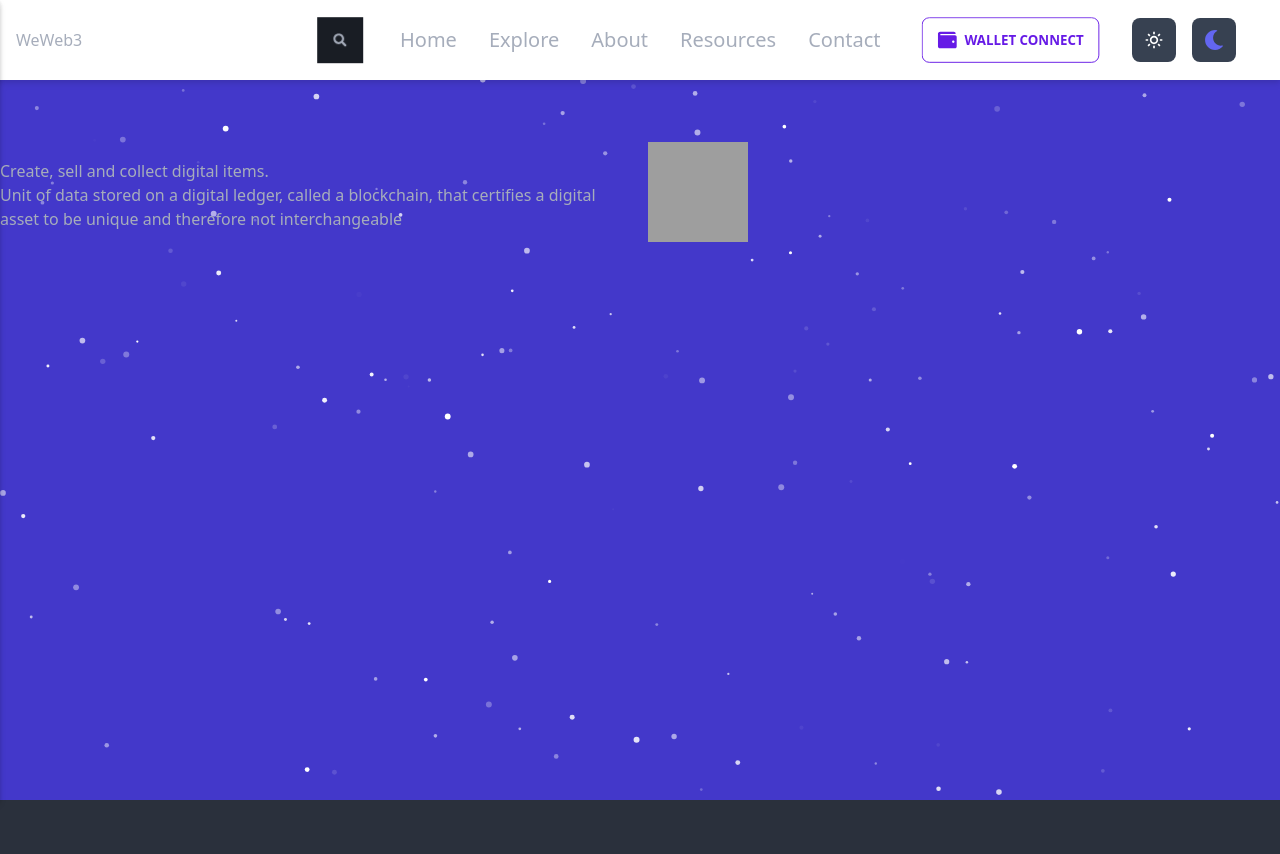
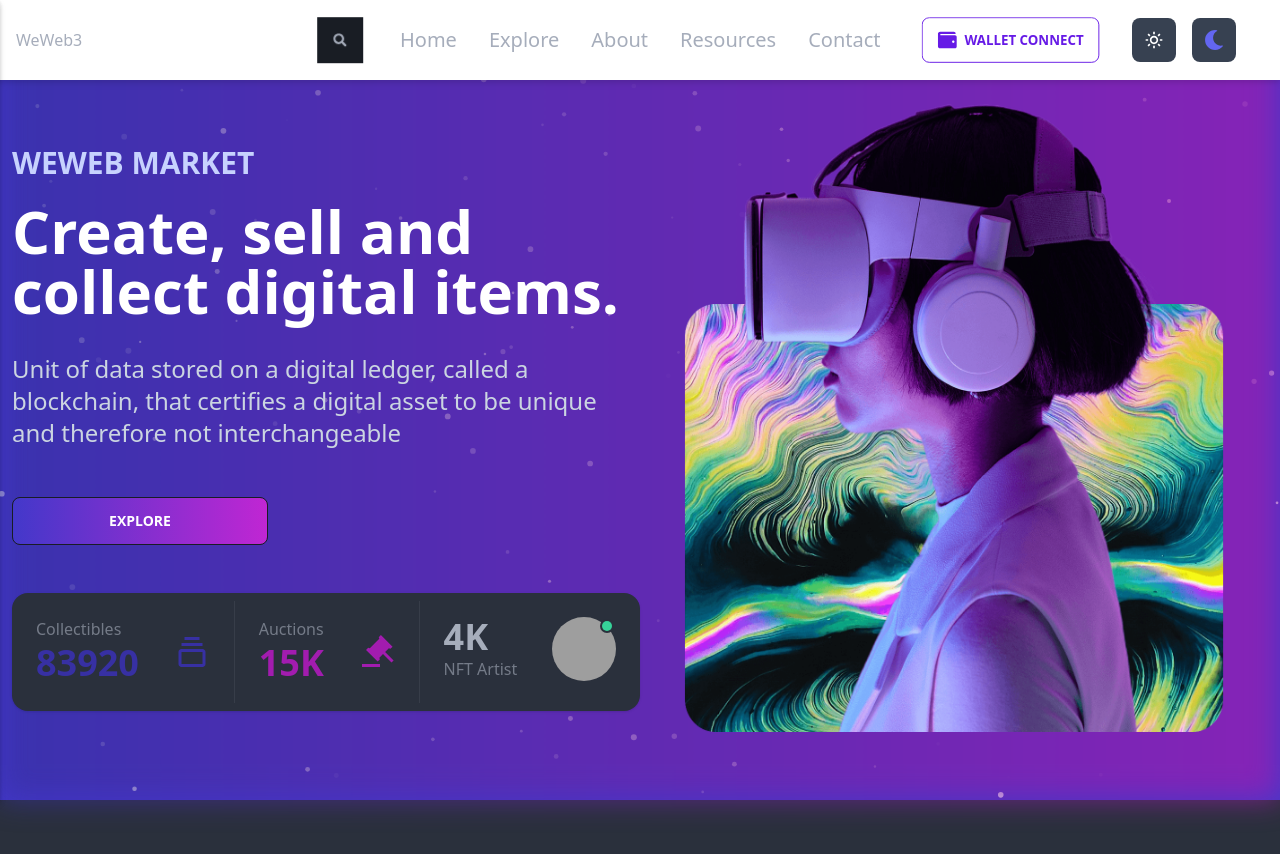
Before and after one commit to ShrJamal/nft-marketplace, a Next.js app: page / in a window 1280 px wide. Shown: the top 854 px of the page. Built offline with nearby package versions, Linux system fonts and the light colour scheme; grey boxes are pictures that could not be loaded.

Commit message:
[NFT-3] :sparkles: : Create and design Article 1 - Home page

```diff
--- a/src/components/home/Article-1.tsx
+++ b/src/components/home/Article-1.tsx
@@ -1,27 +1,101 @@
 import Image from 'next/image'
 import React from 'react'
+import { BiCollection } from 'react-icons/bi'
+import { RiAuctionFill } from 'react-icons/ri'
+import vr from '../../public/images/vr.png'
 
 export default function Article_1() {
   return (
-    <article className="container">
-      <div className="grid grid-cols-2 gap-4">
-        <div className="w-full flex justify-center items-center">
-          <div>
-            <h1>Create, sell and collect digital items.</h1>
-            <div>
-              Unit of data stored on a digital ledger, called a blockchain, that
-              certifies a digital asset to be unique and therefore not
-              interchangeable
+    <article>
+      <div
+        style={{ position: 'absolute', top: 0, opacity: 0.7, zIndex: -1 }}
+        className="w-full
+    h-full
+    relative
+    before:absolute
+    before:w-full
+    before:h-full
+    before:-z-10
+    before:bg-gradient-to-r
+    before:from-indigo-800
+    before:to-fuchsia-700
+    before:left-0
+    before:top-0
+    before:blur-[15px]"
+      ></div>
+      <div className="container mx-auto py-12 mt-12 md:mt-14 px-3">
+        <div className="w-full md:flex">
+          <div className="w-full min-h-full md:w-1/2 flex justify-center items-center">
+            <div className="w-full">
+              <div className="flex justify-between md:block items-center w-full">
+                <h1 className="uppercase font-bold text-indigo-200 text- xl md:text-3xl my-5 w-auto">
+                  weweb market
+                </h1>
+                <div className="md:hidden mb-5">
+                  <Image
+                    src={vr}
+                    alt="women-with-vr"
+                    width={200}
+                    height={200}
+                    priority
+                  />
+                </div>
+              </div>
+              <h1 className="text-white font-bold	text-3xl md:text-6xl	">
+                Create, sell and collect digital items.
+              </h1>
+              <div className="mt-8 text-slate-300 font-normal text-xl md:text-2xl">
+                Unit of data stored on a digital ledger, called a blockchain,
+                that certifies a digital asset to be unique and therefore not
+                interchangeable
+              </div>
+              <div className="md:mt-12 mt-8">
+                <button className="btn btn-wide bg-gradient-to-r from-indigo-700 to-fuchsia-600 text-white">
+                  Explore
+                </button>
+              </div>
+              <div className="md:mt-12 mt-8 w-full  md:px-0 ">
+                <div className="stats stats-vertical lg:stats-horizontal shadow w-full md:py-2">
+                  <div className="stat ">
+                    <div className="stat-figure text-indigo-800">
+                      <BiCollection className="text-4xl" />
+                    </div>
+                    <div className="stat-title">Collectibles</div>
+                    <div className="stat-value text-indigo-800">83920</div>
+                  </div>
+
+                  <div className="stat">
+                    <div className="stat-figure text-fuchsia-700">
+                      <RiAuctionFill className="text-4xl" />
+                    </div>
+                    <div className="stat-title">Auctions</div>
+                    <div className="stat-value text-fuchsia-700">15K</div>
+                  </div>
+
+                  <div className="stat">
+                    <div className="stat-figure text-fuchsia-700">
+                      <div className="avatar online">
+                        <div className="w-16 rounded-full">
+                          <img src="https://api.lorem.space/image/face?w=128&h=128" />
+                        </div>
+                      </div>
+                    </div>
+                    <div className="stat-value">4K</div>
+                    <div className="stat-title">NFT Artist</div>
+                  </div>
+                </div>
+              </div>
             </div>
           </div>
-        </div>
-        <div className="w-full">
-          <Image
-            src="/women-with-vr.png"
-            alt="women-with-vr"
-            width={100}
-            height={100}
-          />
+          <div className="w-full md:w-1/2 min-h-full hidden md:flex justify-center items-center">
+            <Image
+              src={vr}
+              alt="women-with-vr"
+              width={700}
+              height={700}
+              priority
+            />
+          </div>
         </div>
       </div>
     </article>
--- a/src/layouts/default.tsx
+++ b/src/layouts/default.tsx
@@ -5,9 +5,9 @@ export default function Layout({ children }: { children: ReactNode }) {
   return (
     <div className="grid grid-rows-2 grid-flow-col gap-4">
       <div>
-        <Navbar />
-      </div>
-      <div>
+        <div style={{ position: 'relative', zIndex: 1 }}>
+          <Navbar />
+        </div>
         <div style={{ marginTop: '10px' }}>{children}</div>
       </div>
     </div>
--- a/src/pages/index.tsx
+++ b/src/pages/index.tsx
@@ -4,13 +4,15 @@ import ParticlesBackground from '~/shared/components/ParticlesBackground'
 export default function HomePage() {
   return (
     <section>
-      <Article_1 />
+      <article>
+        <Article_1 />
+      </article>
       <article
         style={{
           position: 'absolute',
           width: '100%',
           height: '100%',
-          zIndex: -1,
+          zIndex: -2,
         }}
       >
         <ParticlesBackground />
```
Also changed, not shown: src/public/images/vr.png (renamed from src/static/women-with-vr.png).
